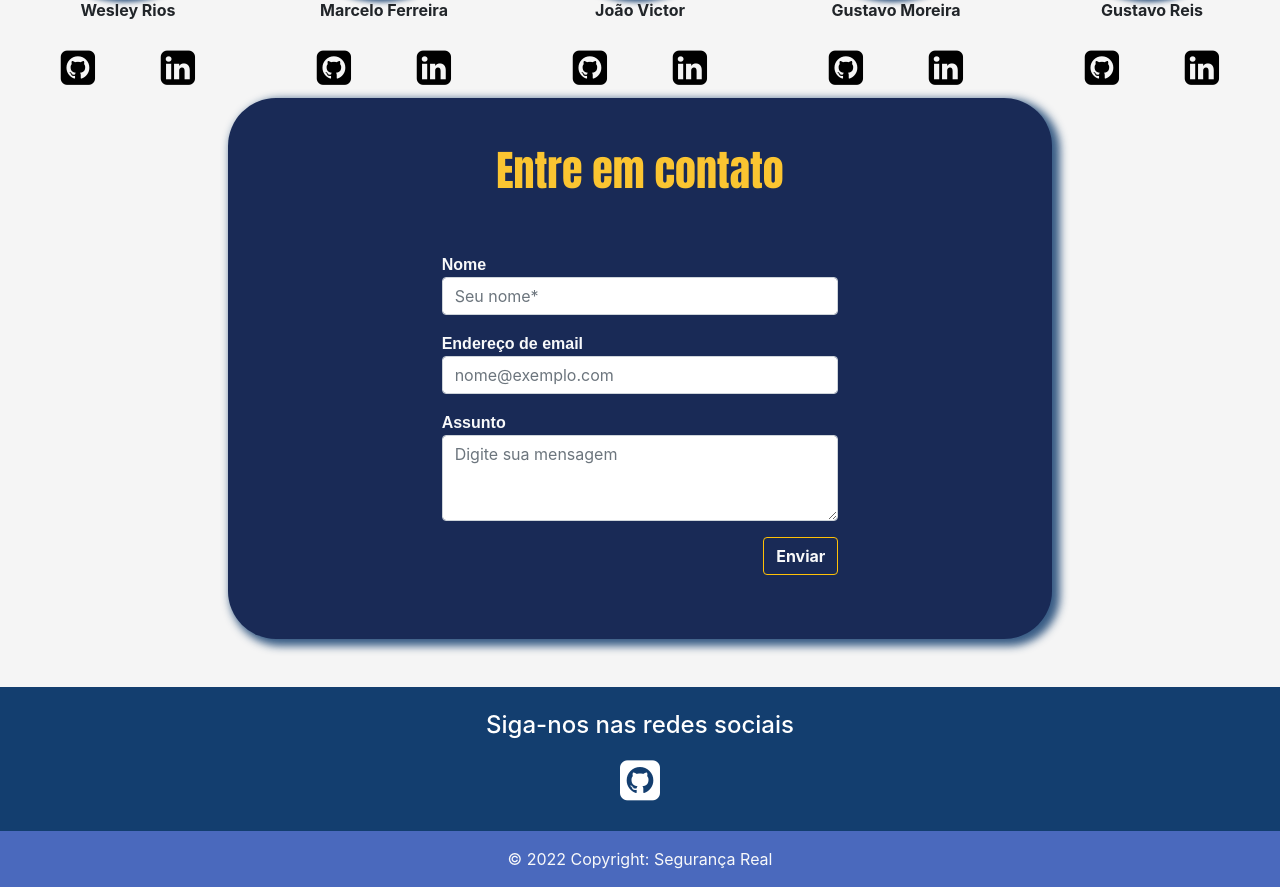
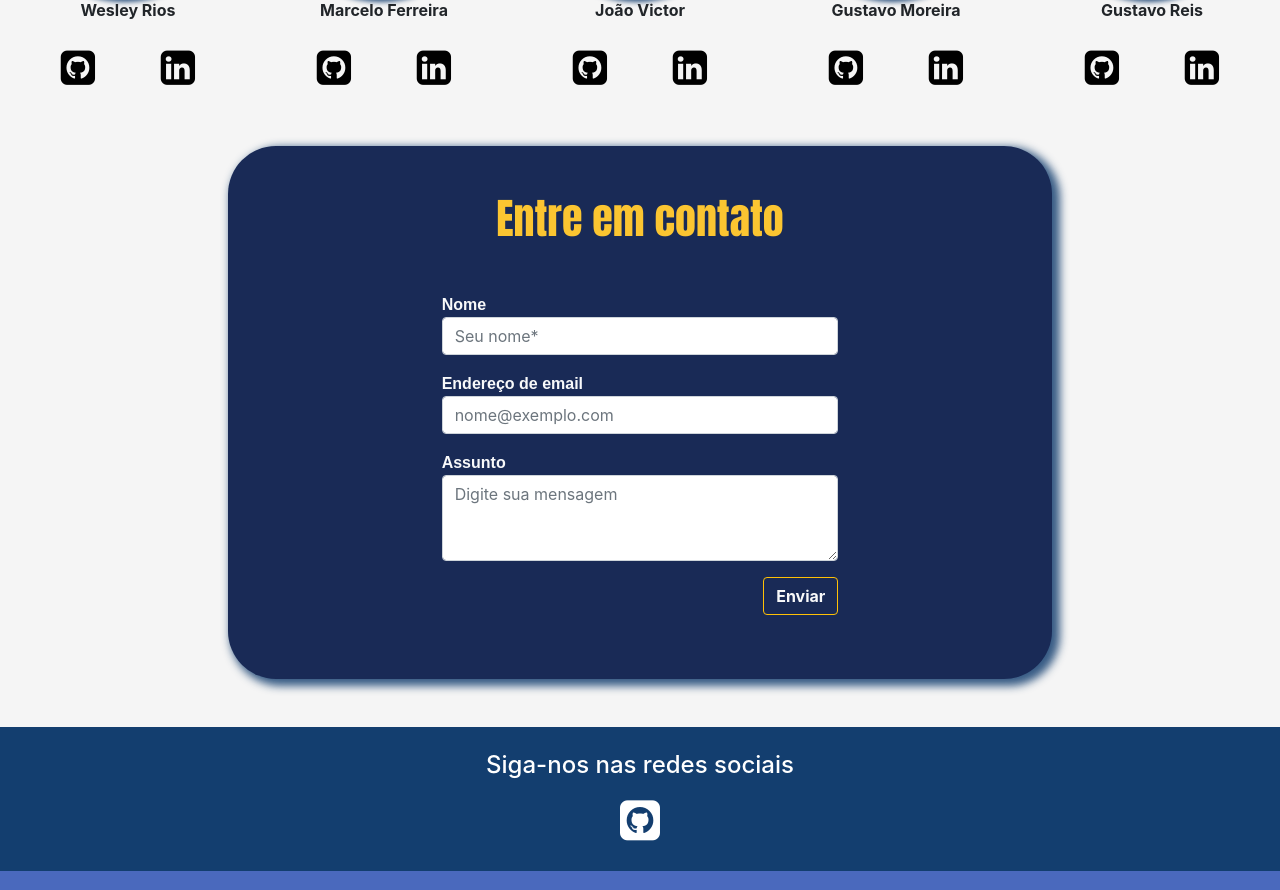
Before and after one commit to Segurancareal/frontEnd, an Angular app in the folder frontend/: page /#/inicio in a window 1280 px wide. Shown: the part 1376-2266 px from the top of the page. Built offline with nearby package versions, Linux system fonts and the light colour scheme.

Commit message:
estilizando

```diff
--- a/frontend/src/app/delete/tema-delete/tema-delete.component.ts
+++ b/frontend/src/app/delete/tema-delete/tema-delete.component.ts
@@ -21,6 +21,8 @@ export class TemaDeleteComponent implements OnInit {
   ) { }
 
   ngOnInit() {
+    window.scroll(0,0)
+
     if(environment.token == ''){
       this.router.navigate(['/login'])
     }
--- a/frontend/src/app/edit/tema-edit/tema-edit.component.ts
+++ b/frontend/src/app/edit/tema-edit/tema-edit.component.ts
@@ -20,6 +20,8 @@ export class TemaEditComponent implements OnInit {
   ) { }
 
   ngOnInit(){
+    window.scroll(0,0)
+
     if(environment.token == ''){
       this.router.navigate(['/login'])
     }
--- a/frontend/src/app/inicio/inicio.component.html
+++ b/frontend/src/app/inicio/inicio.component.html
@@ -176,7 +176,7 @@
 </div>
 
 <div class="container-fluid pb-5">
-<div class="row d-flex align-itens-center justify-content-center t-5">
+<div class="row d-flex align-itens-center justify-content-center mt-5">
 
     <div class="col-md-8">
 
@@ -188,7 +188,7 @@
 
             <div class="row">
                 <div class="col-md-12 justify-content-center">
-                    <h4 class="text-center pb-5 pt-5" style="font-size: 42px;">Entre em contato</h4>
+                    <h4 class="text-center mb-5 mt-5" style="font-size: 42px;">Entre em contato</h4>
                 </div>
             </div>
 
--- a/frontend/src/app/inicio/inicio.component.ts
+++ b/frontend/src/app/inicio/inicio.component.ts
@@ -15,6 +15,8 @@ export class InicioComponent implements OnInit {
 
   ngOnInit() {
 
+    window.scroll(0,0)
+
 
   }
 
--- a/frontend/src/app/postagens/postagens.component.ts
+++ b/frontend/src/app/postagens/postagens.component.ts
@@ -9,7 +9,8 @@ export class PostagensComponent implements OnInit {
 
   constructor() { }
 
-  ngOnInit(): void {
+  ngOnInit() {
+    window.scroll(0,0)
   }
 
 }
--- a/frontend/src/app/tema/tema.component.ts
+++ b/frontend/src/app/tema/tema.component.ts
@@ -20,6 +20,8 @@ export class TemaComponent implements OnInit {
   ) { }
 
   ngOnInit(){
+    window.scroll(0,0)
+
     if(environment.token == ''){
       this.router.navigate(['/login'])
     }
```
